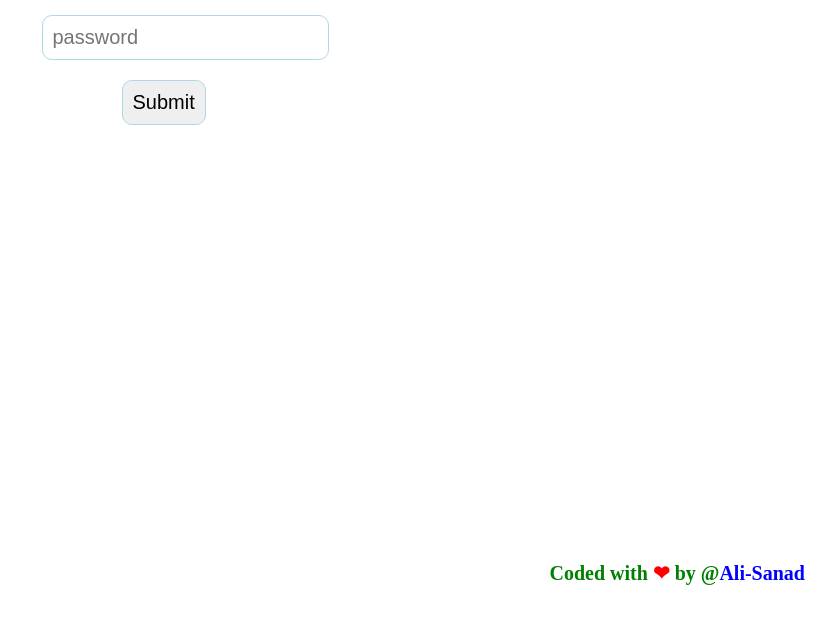
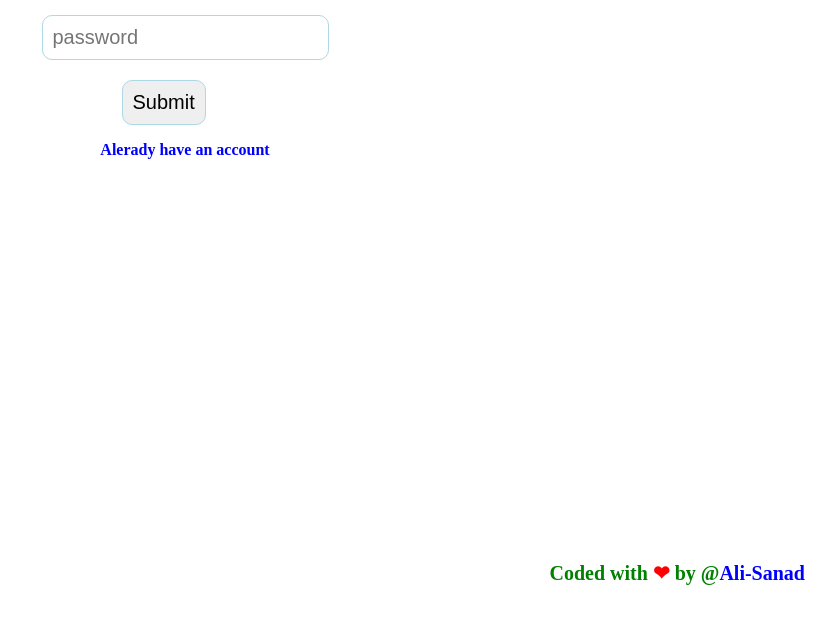
Before and after one commit to Ali-Sanad/Try-JWT-Node-js, a website: page public/index.html in a window 1280 px wide. Shown: the part 115-738 px from the top of the page, without its empty margins (455-1280 px from the left). Drawn offline with Linux system fonts and the light colour scheme.

```diff
--- a/public/index.html
+++ b/public/index.html
@@ -48,6 +48,14 @@
             font-weight: bolder;
             color: green;
         }
+        #already{
+            text-align: center;
+        }
+        #already a {
+            text-decoration: none;
+            color: blue;
+            font-weight: bold;
+        }
     </style>
 </head>
 
@@ -58,6 +66,7 @@
             <input type="text" name="username" placeholder="username" required> <br>
             <input type="password" name="password" placeholder="password" required>
             <input type="submit" name="submit">
+            <p id="already"><a href="https://alisanad-nodejs-app.herokuapp.com/login.html">Alerady have an account</a></p>
         </form>
     </div>
     <div id="ali">Coded with <span style="color: red;">&#10084</span> by @<span style="color: blue;">Ali-Sanad</span>
```
Also changed, not shown: db-connection.js (line endings or trailing spaces).
